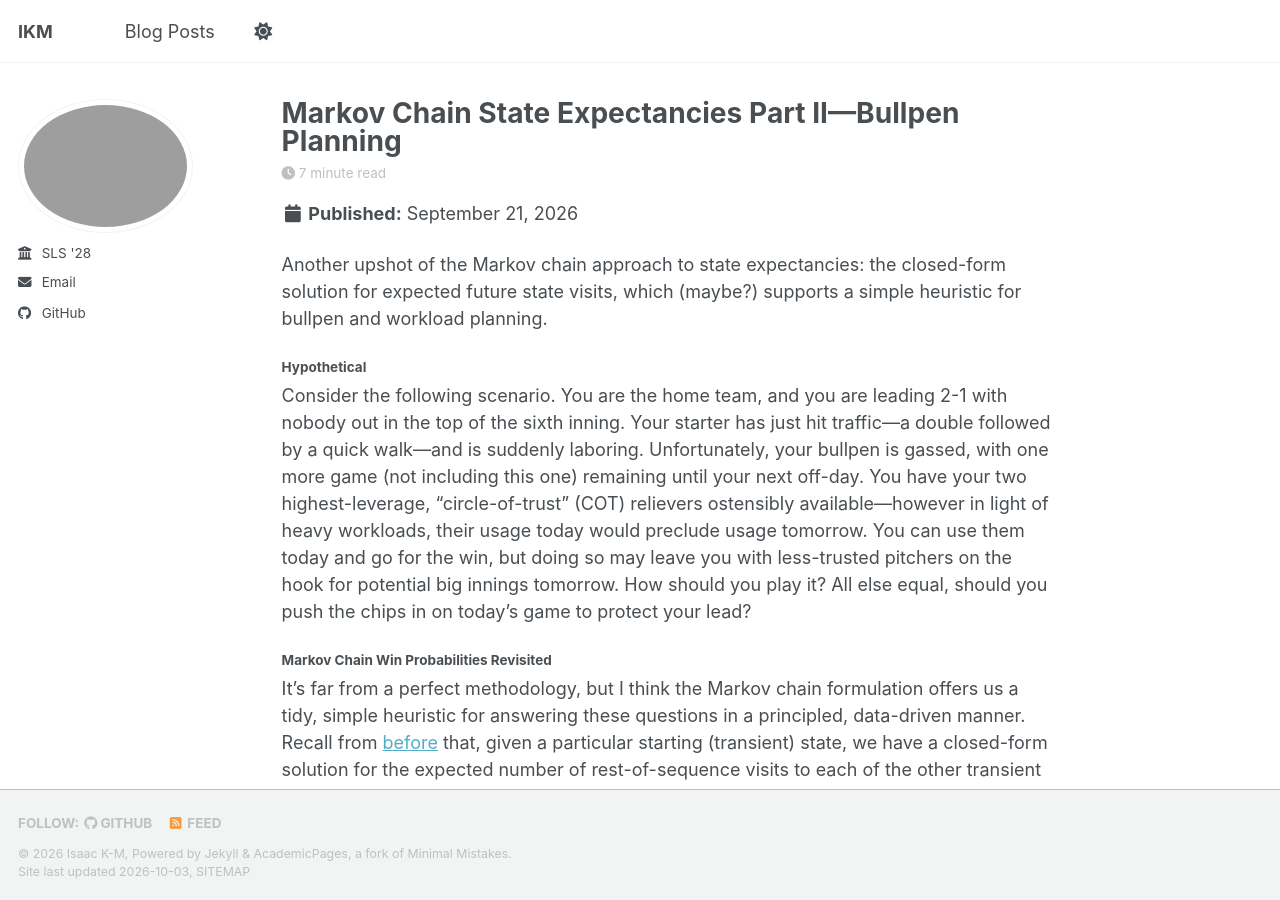
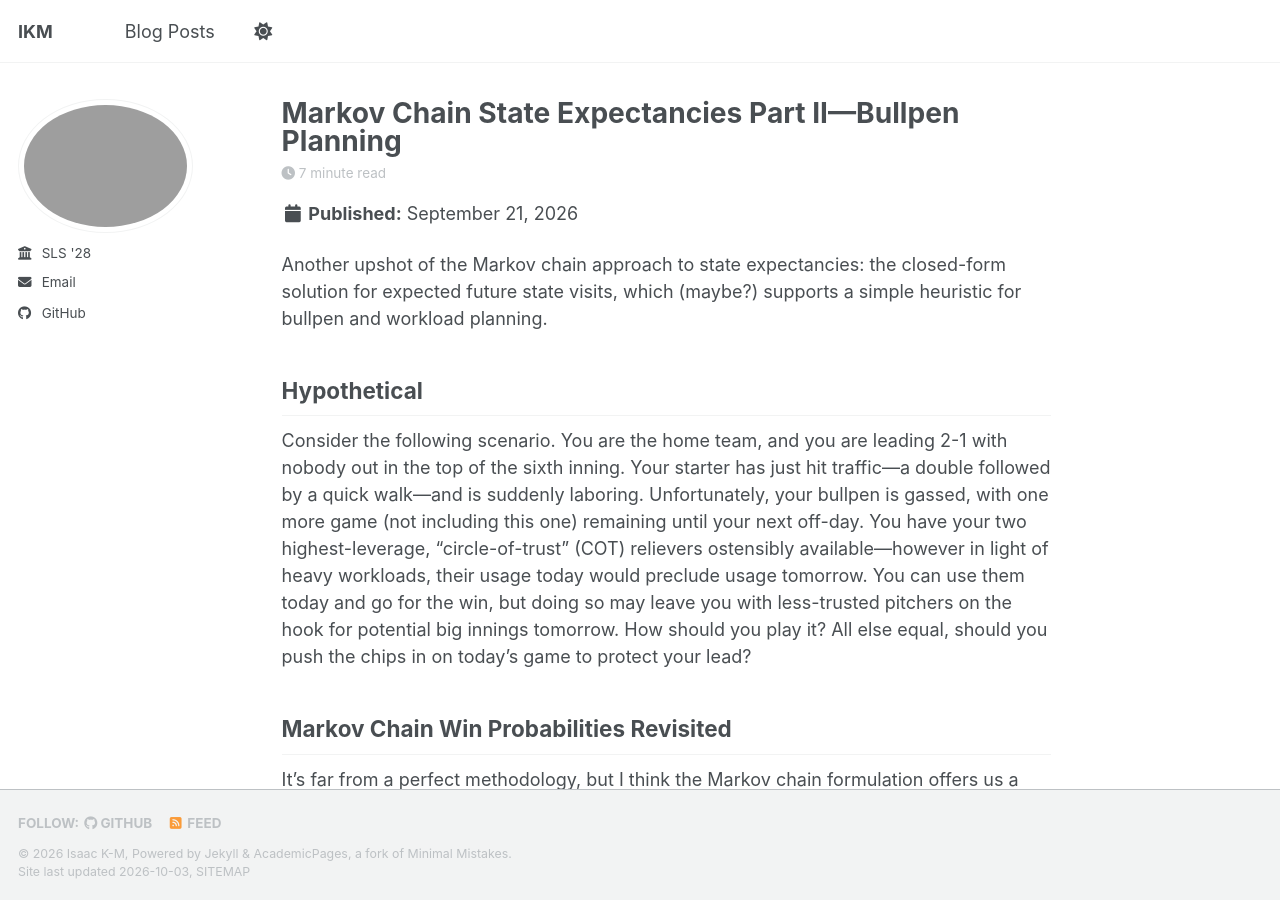
Before and after one commit to isaackleislemurphy/isaackleislemurphy.github.io, a Jekyll site: the page built from _posts/2026-09-20-blog-post-2.md, in a window 1280 px wide and 900 px high. Built offline with Jekyll 4.4.1, drawn with Linux system fonts in a browser that asks for light colours; a style sheet for code colours, icons or effects is not loaded.

Commit message:
fix fonts

```diff
--- a/_posts/2026-09-20-blog-post-2.md
+++ b/_posts/2026-09-20-blog-post-2.md
@@ -10,11 +10,11 @@ tags:
 Another upshot of the Markov chain approach to state expectancies: the closed-form solution for expected future state visits, which (maybe?) supports a simple heuristic for bullpen and workload planning.
 
 
-#### Hypothetical
+## Hypothetical
 
 Consider the following scenario. You are the home team, and you are leading 2-1 with nobody out in the top of the sixth inning. Your starter has just hit traffic—a double followed by a quick walk—and is suddenly laboring. Unfortunately, your bullpen is gassed, with one more game (not including this one) remaining until your next off-day. You have your two highest-leverage, "circle-of-trust" (COT) relievers ostensibly available—however in light of heavy workloads, their usage today would preclude usage tomorrow. You can use them today and go for the win, but doing so may leave you with less-trusted pitchers on the hook for potential big innings tomorrow. How should you play it? All else equal, should you push the chips in on today's game to protect your lead?
 
-#### Markov Chain Win Probabilities Revisited
+## Markov Chain Win Probabilities Revisited
 It's far from a perfect methodology, but I think the Markov chain formulation offers us a tidy, simple heuristic for answering these questions in a principled, data-driven manner. Recall from [before](https://isaackleislemurphy.github.io/posts/2026/09/post-1-markov-chain-state-expectancies) that, given a particular starting (transient) state, we have a closed-form solution for the expected number of rest-of-sequence visits to each of the other transient states prior to absorption. This solution is:
 
 $$
@@ -25,7 +25,7 @@ where $$\mathbf{Q}$$ is the block subset of the transition matrix containing tra
 
 For a Markov assumption over an entire game—as is made to estimate win probability—this gives us an expected number of visits to each game state before the game ends. Since we have leverage for each such future game state, this also means that we can calculate the leverage index of each future state, and then determine the total number of expected visits to game states at or above a particular leverage threshold. In other words, you have the expected number of rest-of-game PAs where leverage is greater than 2.0, greater than 3.0, etc.
 
-#### Return to Hypothetical
+## Return to Hypothetical
 
 With this framework, let's return to our hypothetical. Recall that the present game state is `12-:0` T6 with a home lead of +1. As derived from the [state expectancies explorer](https://ikm-state-expectancies.streamlit.app/), the hypothetical home team still maintains roughly a 53% chance of winning. However, with two on and nobody out, the run expectancy is 1.5 runs—it's a big spot, and thus the leverage index is roughly 3.0.
 
@@ -48,7 +48,7 @@ That's good for roughly 2.5 PAs in the [2.0, 3.0] bracket and one in the [3.0, 4
 So as these expectations (coarsely) show, there are more expected high-leverage spots remaining today than there are tomorrow. It might make sense to use one, if not both of your COT arms today. If 2.0 is your cutoff for meaningful leverage (not unreasonable given that most capital-C Closers run `gmLI` values [at or just shy of 2.0](https://www.fangraphs.com/leaders/major-league?pos=all&lg=all&qual=y&type=3&season=2026&month=0&season1=2026&ind=0&stats=rel&sortcol=9&sortdir=default&pagenum=1)), then the napkin math here says there are nearly twice as many expected meaningful-leverage PAs as there are tomorrow. Or if 3.0 is your threshold, then there are almost five expected high-leverage PAs today—likely requiring both pitchers, since the Markov formulation does _not_ guarantee these PAs are contiguous—instead of 1.4 tomorrow. Even if you take the conservative route and apportion tomorrow's anticipated leverage to one of the COT guys (thereby keeping him down today), the other reliever should certainly pitch today. Otherwise, he might be waiting for additional leverage that may not materialize.
 
 
-#### Discussion
+## Discussion
 
 Of course, this quasi-breakeven approach is merely a heuristic—there are many valid criticisms to be leveled at it. For one, there are no guarantees that the expected leverage PAs are consecutive such that one pitcher could cover them cleanly. Perhaps some of them are expected in the current inning, whereas others are expected in the eighth or ninth inning—in this way, a single "PA" deemed high-leverage could actually be spread across multiple innings and thus outside the coverage window of a single reliever. The $$(\mathbf{I} - \mathbf{Q})^{-1}$$ makes no guarantees about proximity or convenience.
 
```
